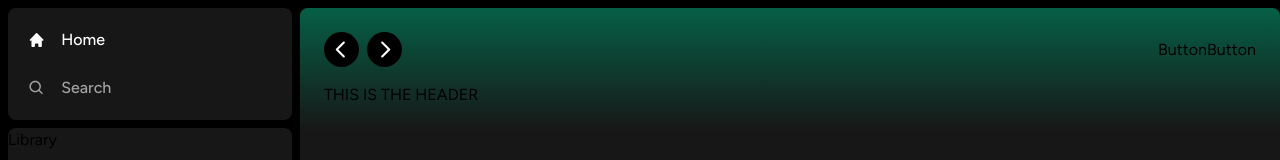
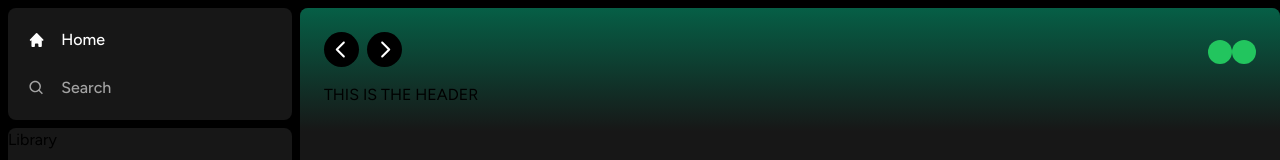
Before and after one commit to Dunderz/NextGroove, a Next.js app: page / in a window 1280 px wide. Shown: the top 160 px of the page. Built offline with nearby package versions, Linux system fonts and the light colour scheme.

Commit message:
button-styles

```diff
--- a/components/Button.tsx
+++ b/components/Button.tsx
@@ -1,9 +1,28 @@
 import { twMerge } from "tailwind-merge";
+import { forwardRef } from "react";
 
 interface ButtonProps extends React.ButtonHTMLAttributes<HTMLButtonElement> {}
 
-const Button = () => {
-  return <button>Button</button>;
-};
+const Button = forwardRef<HTMLButtonElement, ButtonProps>(
+  ({ className, children, disabled, type = "button", ...props }, ref) => {
+    return (
+      <button
+        className={twMerge(
+          `w-full rounded-full bg-green-500 border-transparent px-3
+           py-3 disabled:cursor-not-allowed disabled:opacity-50 text-black
+           font-bold hover:opacity-75 transition`
+        )}
+        type={type}
+        disabled={disabled}
+        ref={ref}
+        {...props}
+      >
+        {children}
+      </button>
+    );
+  }
+);
+
+Button.displayName = "Button";
 
 export default Button;
```
